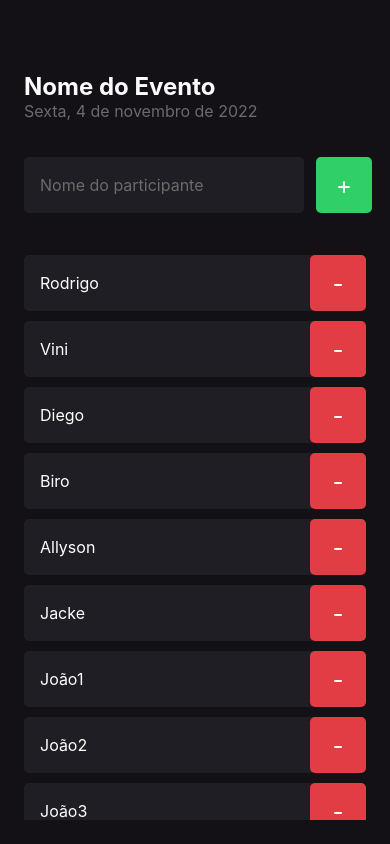
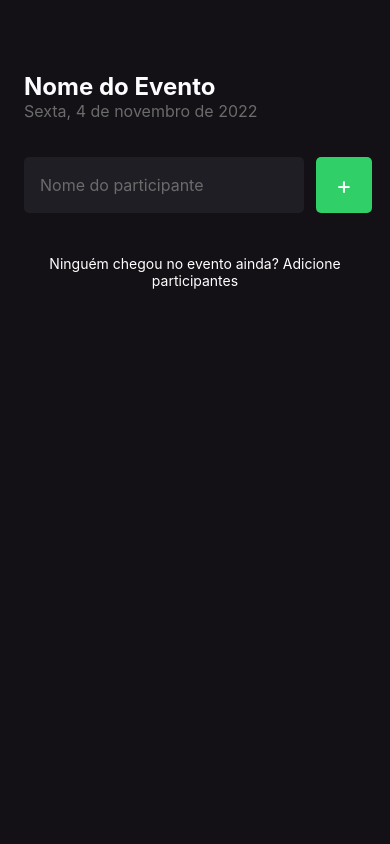
Before and after one commit to allyson7/imhere, a React Native app: screen / in a window 390 px wide. Built offline with nearby package versions, Linux system fonts and the light colour scheme.

Commit message:
:sparkles: add and remove buttons working properly

```diff
--- a/src/screens/home/index.tsx
+++ b/src/screens/home/index.tsx
@@ -1,3 +1,4 @@
+import { useState } from "react";
 import {
   Text,
   TextInput,
@@ -10,45 +11,35 @@
 import { styles } from "./styles";
 
 export function Home() {
-  const participants = [
-    "Rodrigo",
-    "Vini",
-    "Diego",
-    "Biro",
-    "Allyson",
-    "Jacke",
-    "João1",
-    "João2",
-    "João3",
-    "João4",
-    "João5",
-    "João6",
-    "João7",
-  ];
+  const [participants, setParticipants] = useState<string[]>([]);
+  const [participantName, setParticipantName] = useState("");
 
   function handleParticipantAdd() {
-    if (participants.includes("Rodrigo")) {
+    if (participants.includes(participantName)) {
       return Alert.alert(
         "Participante existe",
         "Já existe um participante na lista com esse nome"
       );
     }
 
-    console.log("Você clicou no botão de adicionar!");
+    setParticipants((prevState) => [...prevState, participantName]);
+    setParticipantName("");
   }
 
   function handleParticipantRemove(name: string) {
     Alert.alert("Remover", `Deseja remover o participante ${name}?`, [
       {
         text: "Sim",
-        onPress: () => Alert.alert("Deletado!"),
+        onPress: () =>
+          setParticipants((prevState) =>
+            prevState.filter((participant) => participant !== name)
+          ),
       },
       {
         text: "Não",
         style: "cancel",
       },
     ]);
-    console.log(`Você clicou em remover ${name}!`);
   }
 
   return (
@@ -61,6 +52,8 @@
           style={styles.input}
           placeholder="Nome do participante"
           placeholderTextColor="#6B6B6B"
+          onChangeText={setParticipantName}
+          value={participantName}
         />
         <TouchableOpacity onPress={handleParticipantAdd} style={styles.button}>
           <Text style={styles.buttonText}>+</Text>
```
